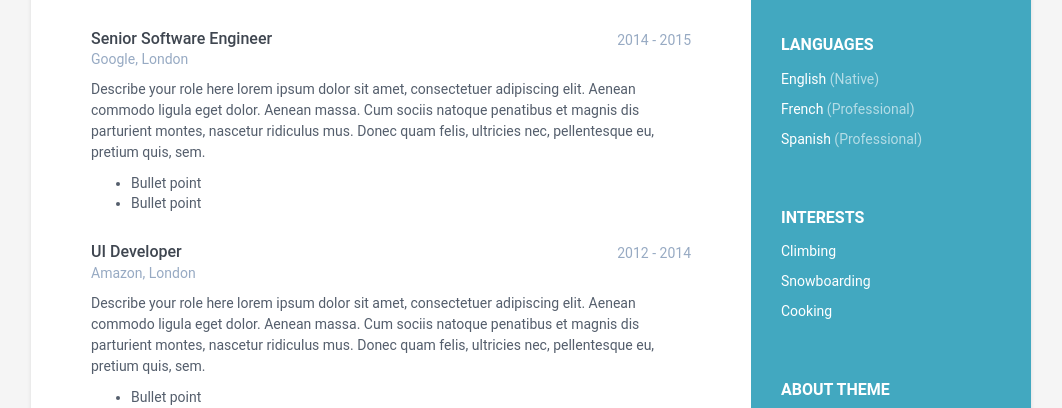
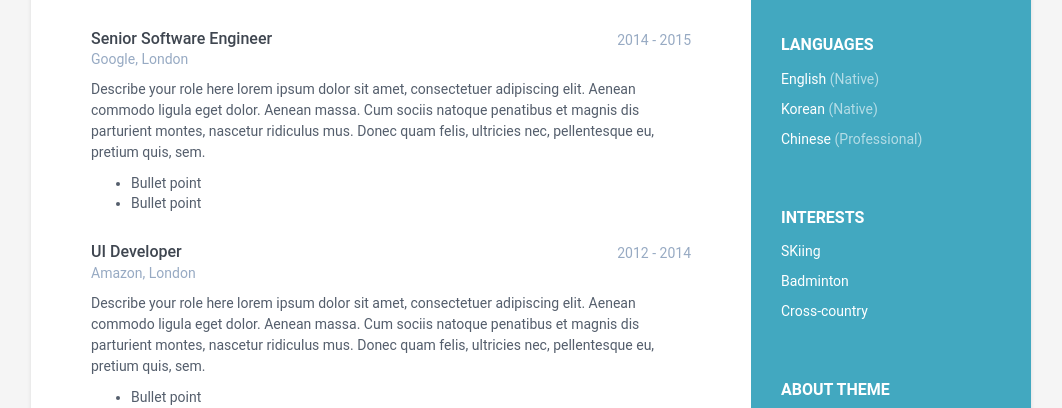
Before and after one commit to ian-pc/p5project, a Jekyll site: the page built from index.html, in a window 1280 px wide. Shown: the part 581-989 px from the top of the page, without its empty margins (109-1171 px from the left). Built offline with Jekyll 4.4.1, drawn with Linux system fonts in a browser that asks for light colours.

Commit message:
Update data.yml

```diff
--- a/_data/data.yml
+++ b/_data/data.yml
@@ -12,37 +12,28 @@
     avatar: profile.png  #place a 100x100 picture inside /assets/images/ folder and provide the name of the file below
 
     # Sidebar links
-    email: hello@webjeda.com
-    phone: 012 345 6789
-    website: blog.webjeda.com #do not add http://
-    linkedin: alandoe
-    github: sharu725
-    telegram: # add your nickname without '@' sign
-    gitlab:
-    bitbucket:
-    twitter: '@webjeda'
-    stack-overflow: # Number/Username, e.g. 123456/alandoe
-    codewars:
-    goodreads: # Number-Username, e.g. 123456-alandoe
+    email: ian.p.choe@gmail.com
+    phone: +8210 0000 0000
+    github: ian-pc
 
     languages:
       - idiom: English
         level: Native
 
-      - idiom: French
-        level: Professional
+      - idiom: Korean
+        level: Native
 
-      - idiom: Spanish
+      - idiom: Chinese
         level: Professional
 
     interests:
-      - item: Climbing
+      - item: SKiing
         link:
 
-      - item: Snowboarding
+      - item: Badminton
         link:
 
-      - item: Cooking
+      - item: Cross-country
         link:
 
 career-profile:
```
